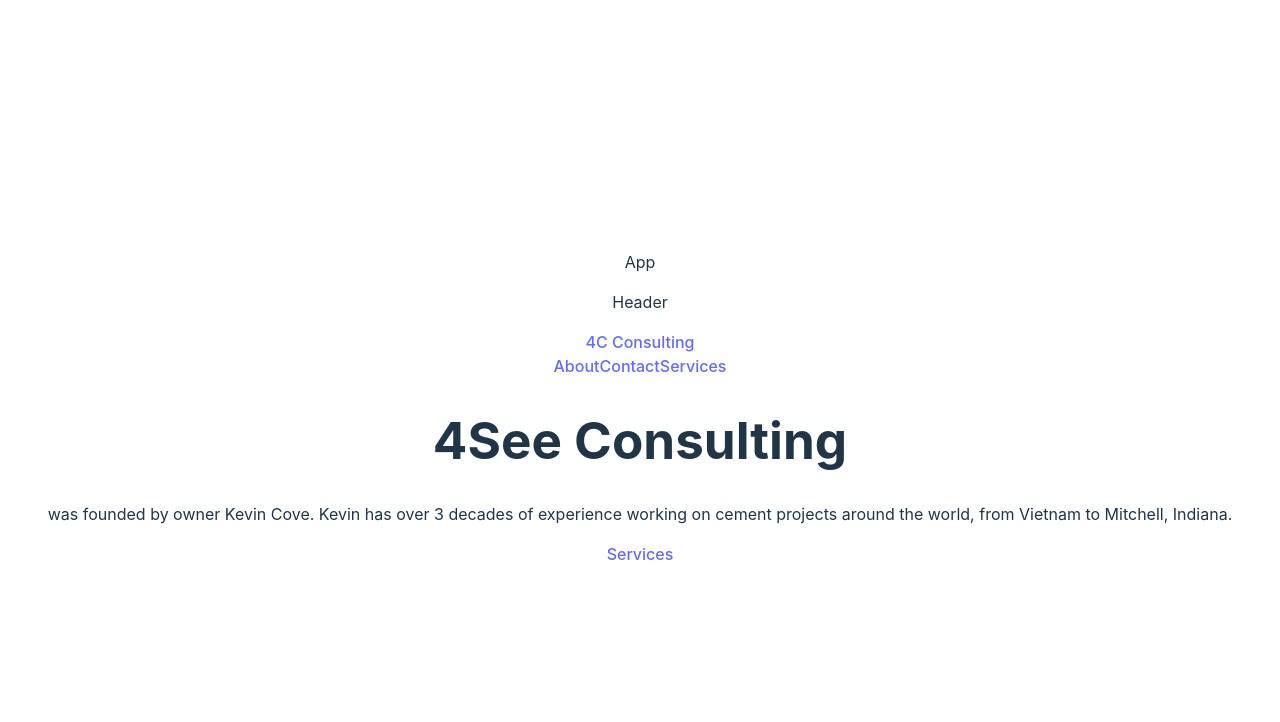
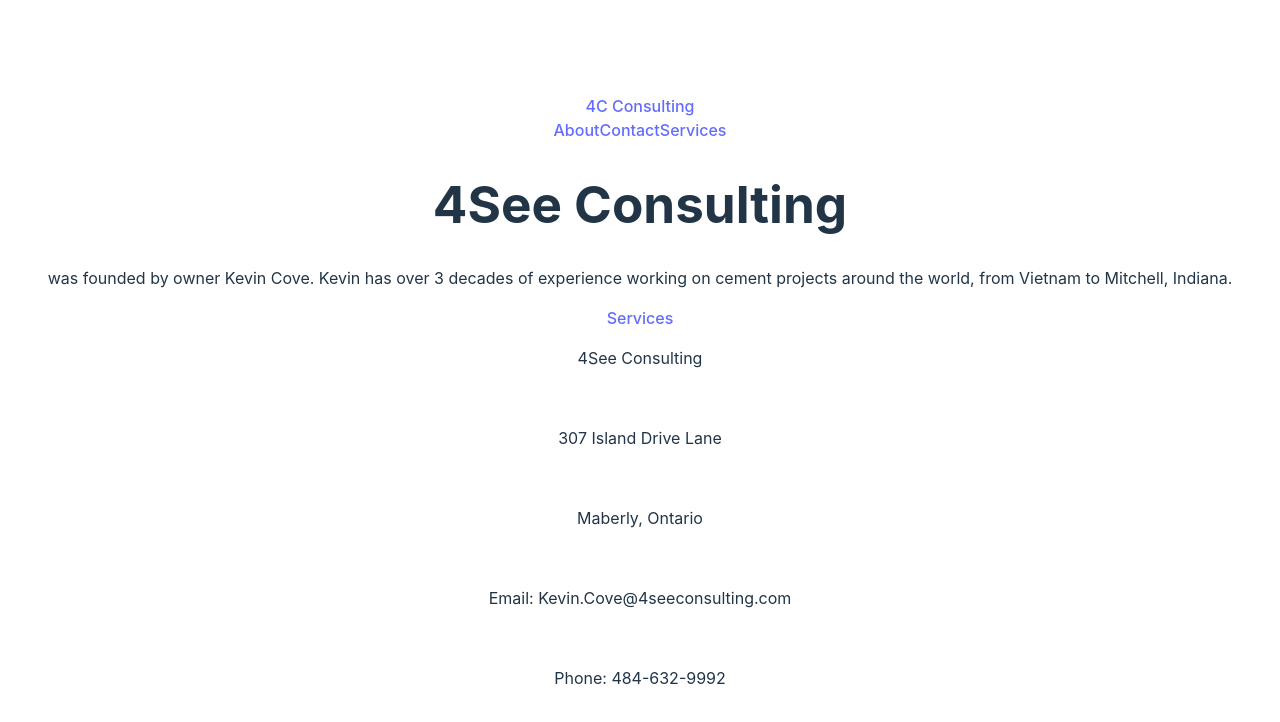
Before and after one commit to gideonMCove/4C-Consulting, a React (Vite) app: page /About in a window 1280 px wide. Shown: the top 722 px of the page. Built offline with nearby package versions, Linux system fonts and the light colour scheme.

Commit message:
housekeeping

```diff
--- a/package.json
+++ b/package.json
@@ -13,10 +13,12 @@
     "axios": "^1.7.7",
     "boostrap": "^2.0.0",
     "bootstrap": "^5.3.3",
+    "dom": "^0.0.3",
     "react": "^18.3.1",
     "react-bootstrap": "^2.10.5",
     "react-dom": "^18.3.1",
-    "react-router-dom": "^6.26.2"
+    "react-router-dom": "^6.26.2",
+    "router": "^1.3.8"
   },
   "devDependencies": {
     "@eslint/js": "^9.9.0",
--- a/src/App.jsx
+++ b/src/App.jsx
@@ -11,7 +11,7 @@ import Nav from './components/Nav'
 export default function App () {
   return (
     <div className="App">
-      <p> App</p>
+
       <Header />
       <Nav />
       <Main />
--- a/src/components/Footer.jsx
+++ b/src/components/Footer.jsx
@@ -5,7 +5,11 @@ import {Navigate, useNavigate, useParams } from 'react-router-dom'
 export default function Footer (){
     return (
         <div className="Footer">
-
+            <p>4See Consulting</p><br />
+            <p>307 Island Drive Lane</p><br />
+            <p>Maberly, Ontario</p><br />
+            <p>Email: Kevin.Cove@4seeconsulting.com</p><br />
+            <p>Phone: 484-632-9992</p>
         </div>
     )
 }
--- a/src/components/Header.jsx
+++ b/src/components/Header.jsx
@@ -6,7 +6,7 @@ import {Navigate, useNavigate, useParams } from 'react-router-dom'
 export default function Header (){
     return (
         <div className="Header">
-            <p>Header</p>
+
         </div>
     )
 }
--- a/src/components/Nav.jsx
+++ b/src/components/Nav.jsx
@@ -8,9 +8,9 @@ export default function Nav () {
         <div className ="Nav">
             <Link className="pageTitle" to="/">4C Consulting</Link>
             <div className='navGroup'>
-                <Link className="About" to ="/About">About</Link>
-                <Link className="Contact" to ="/Contact">Contact</Link>
-                <Link className="Services" to ="/Services">Services</Link>
+                <Link to= "/About">About</Link>
+                <Link to= "/Contact">Contact</Link>
+                <Link to= "/Services">Services</Link>
 
             </div>
         </div>
```
Also changed, not shown: 1 other file (tests, documents, lock files or other folders).
